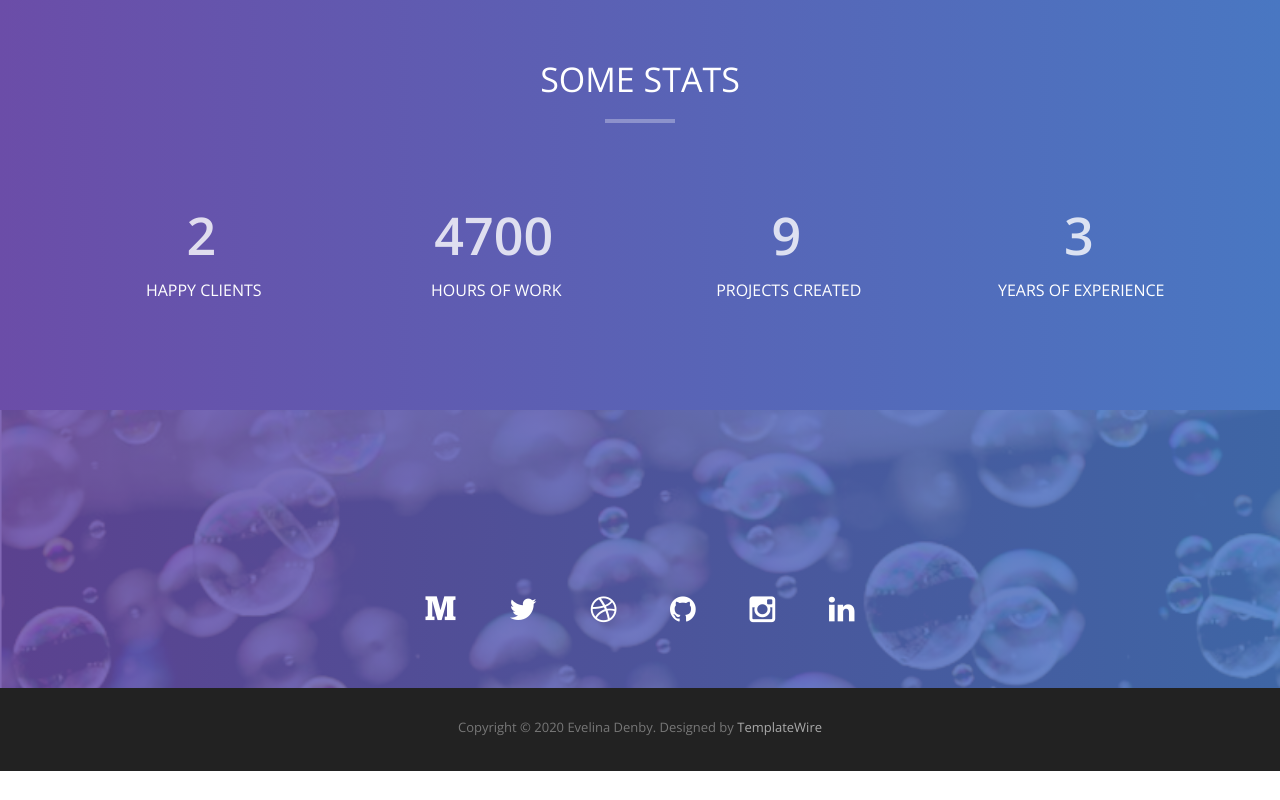
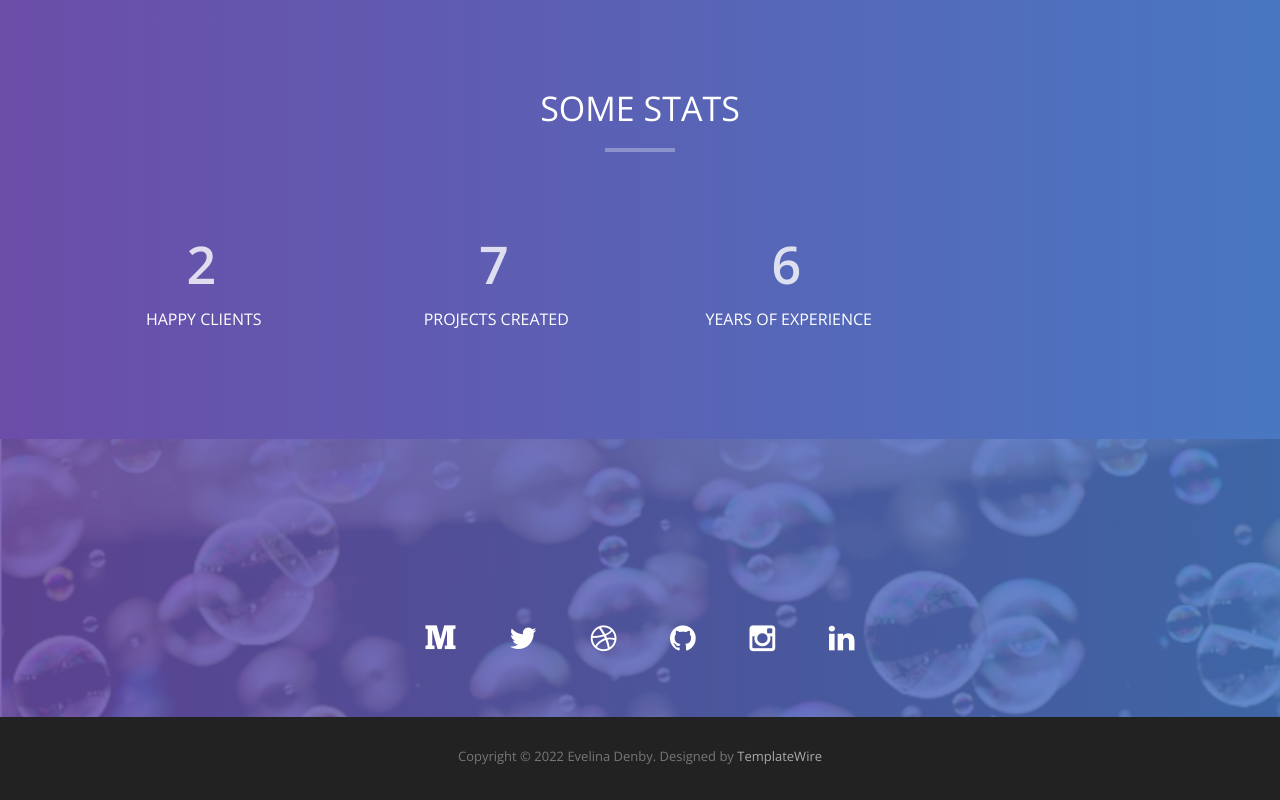
Before and after one commit to Jureva/Pebbles, a plain HTML site: page index.html in a window 1280 px wide. Shown: the part 3793-4593 px from the top of the page. Before the commit the page ends 4564 px from the top, so only its background shows below. Drawn offline with nearby package versions, Linux system fonts and the light colour scheme.

Commit message:
css layout and date update

```diff
--- a/css/style.css
+++ b/css/style.css
@@ -300,7 +300,7 @@ ul.cat li {
 }
 ol.type li {
 	display: inline-block;
-	margin-left: 20px;
+	/* margin-left: 20px;  */
 	text-transform: uppercase;
 }
 ol.type li a {
@@ -308,6 +308,7 @@ ol.type li a {
 	border: 2px solid #526cbb;
 	color: #526cbb;
 	padding: 10px 20px;
+	float: left;
 }
 ol.type li a.active {
 	background: #526cbb;
--- a/index.html
+++ b/index.html
@@ -7,9 +7,9 @@
 <meta name="description" content="">
 <meta name="author" content="">
 
-<!-- Favicons
+<!--Favicons
 
-  <link rel="shortcut icon" href="img/favicon.ico" type="image/x-icon">
+<link rel="shortcut icon" href="img/favicon.ico" type="image/x-icon">
 <link rel="apple-touch-icon" href="img/apple-touch-icon.png">
 <link rel="apple-touch-icon" sizes="72x72" href="img/apple-touch-icon-72x72.png">
 <link rel="apple-touch-icon" sizes="114x114" href="img/apple-touch-icon-114x114.png">
@@ -246,7 +246,7 @@
               <img src="img/portfolio/04-small.jpg" class="img-responsive" alt="Gift Guru"> </a> </div>
           </div>
         </div>
-        <div class="col-sm-6 col-md-3 col-lg-3 app">
+        <!--<div class="col-sm-6 col-md-3 col-lg-3 app">
           <div class="portfolio-item">
             <div class="hover-bg"> <a href="img/portfolio/05-large.jpg" title="This page was created for Tallaght Centre for the Unemployed initially to provide information about the services of centre for wider scale of customers, for people who wouldn't know what is it for. Unfortunatelly the place itself was closed down a year ago." rel="prettyPhoto">
               <div class="hover-text">
@@ -254,7 +254,7 @@
                 <small>App Development</small> </div>
               <img src="img/portfolio/05-small.jpg" class="img-responsive" alt="TCU page"> </a> </div>
           </div>
-        </div>
+        </div>-->
         <div class="col-sm-6 col-md-3 col-lg-3 branding">
           <div class="portfolio-item">
             <div class="hover-bg"> <a href="img/portfolio/06-large.jpg" title="Project created to represent Vaiva, nutritional therapist and keto diet expert. Simple page put onto Netlify using themewagon template with Bootstrap " rel="prettyPhoto">
@@ -264,7 +264,7 @@
               <img src="img/portfolio/06-small.jpg" class="img-responsive" alt="VSNutritionist"> </a> </div>
           </div>
         </div>
-        <!--<div class="col-sm-6 col-md-3 col-lg-3 branding app">
+      <!--  <div class="col-sm-6 col-md-3 col-lg-3 branding app">
           <div class="portfolio-item">
             <div class="hover-bg"> <a href="img/portfolio/07-large.jpg" title="Project description" rel="prettyPhoto">
               <div class="hover-text">
@@ -299,18 +299,18 @@
           <h4>Happy Clients</h4>
         </div>
       </div>
-      <div class="col-md-3 col-sm-3 wow fadeInDown" data-wow-delay="400ms">
+     <!-- <div class="col-md-3 col-sm-3 wow fadeInDown" data-wow-delay="400ms">
         <div class="achievement-box"> <span class="count">4700</span>
           <h4>Hours of Work</h4>
         </div>
-      </div>
+      </div>-->
       <div class="col-md-3 col-sm-3 wow fadeInDown" data-wow-delay="800ms">
-        <div class="achievement-box"> <span class="count">9</span>
+        <div class="achievement-box"> <span class="count">7</span>
           <h4>Projects Created</h4>
         </div>
       </div>
       <div class="col-md-3 col-sm-3 wow fadeInDown" data-wow-delay="600ms">
-        <div class="achievement-box"> <span class="count">3</span>
+        <div class="achievement-box"> <span class="count">6</span>
           <h4>Years of Experience</h4>
         </div>
       </div>
@@ -342,7 +342,7 @@
 <div id="footer">
   <div class="container text-center">
     <div class="fnav">
-      <p>Copyright &copy; 2020 Evelina Denby. Designed by <a href="http://www.templatewire.com" rel="nofollow">TemplateWire</a></p>
+      <p>Copyright &copy; <script>document.write( new Date().getUTCFullYear() );</script> Evelina Denby. Designed by <a href="http://www.templatewire.com" rel="nofollow">TemplateWire</a></p>
     </div>
   </div>
 </div>
```
